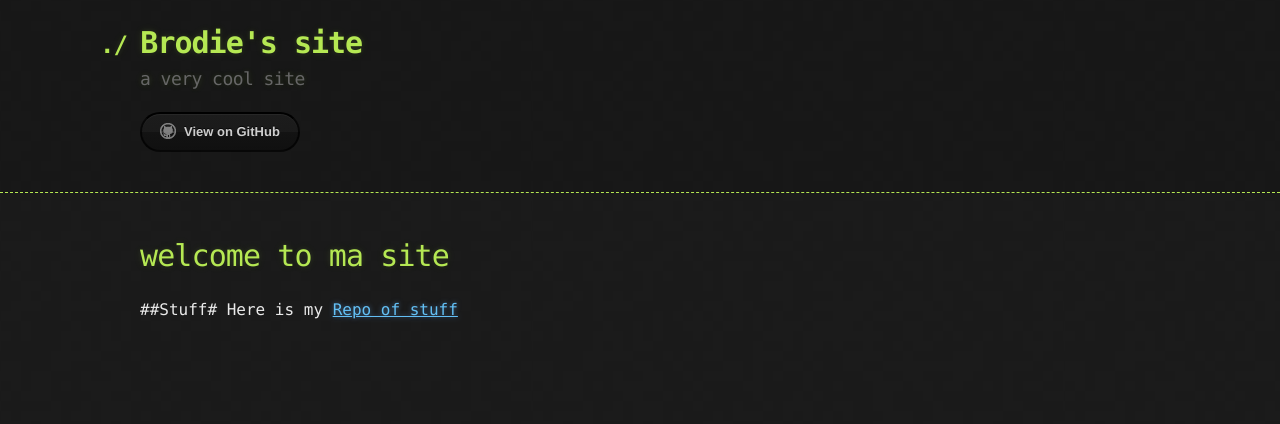
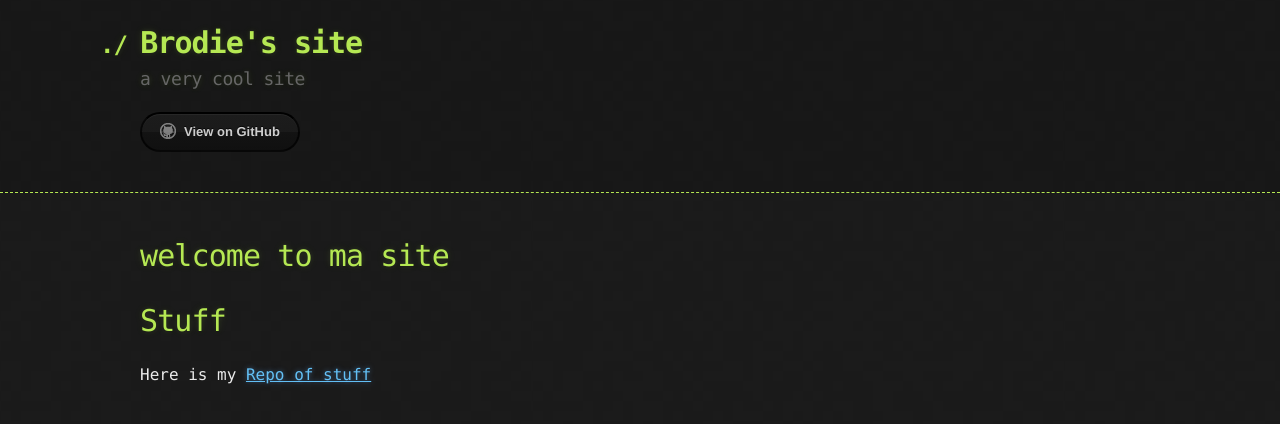
Before and after one commit to TheRealBrodie/TheRealBrodie.github.io, a Jekyll site: the page built from index.md, in a window 1280 px wide. Shown: the top 424 px of the page. Built offline with Jekyll 4.4.1, drawn with Linux system fonts in a browser that asks for light colours; our own code applies the rules of GitHub Pages for plain Markdown files.

```diff
--- a/index.md
+++ b/index.md
@@ -1,5 +1,7 @@
 # welcome to ma site
-##Stuff#
+
+
+# Stuff
 Here is my [Repo of stuff][def]
 
 [def]: https://therealbrodie.github.io/repo
```
